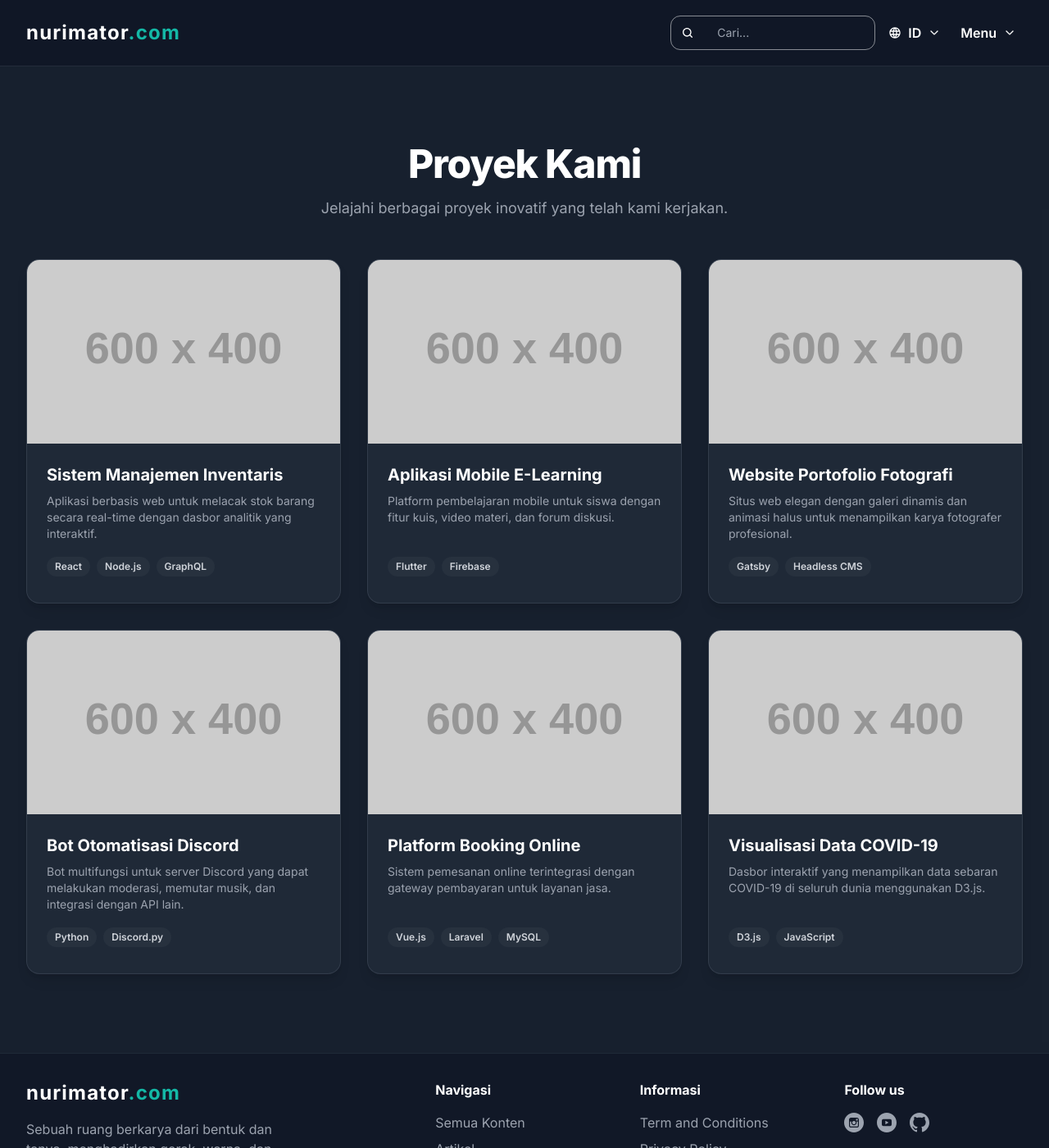
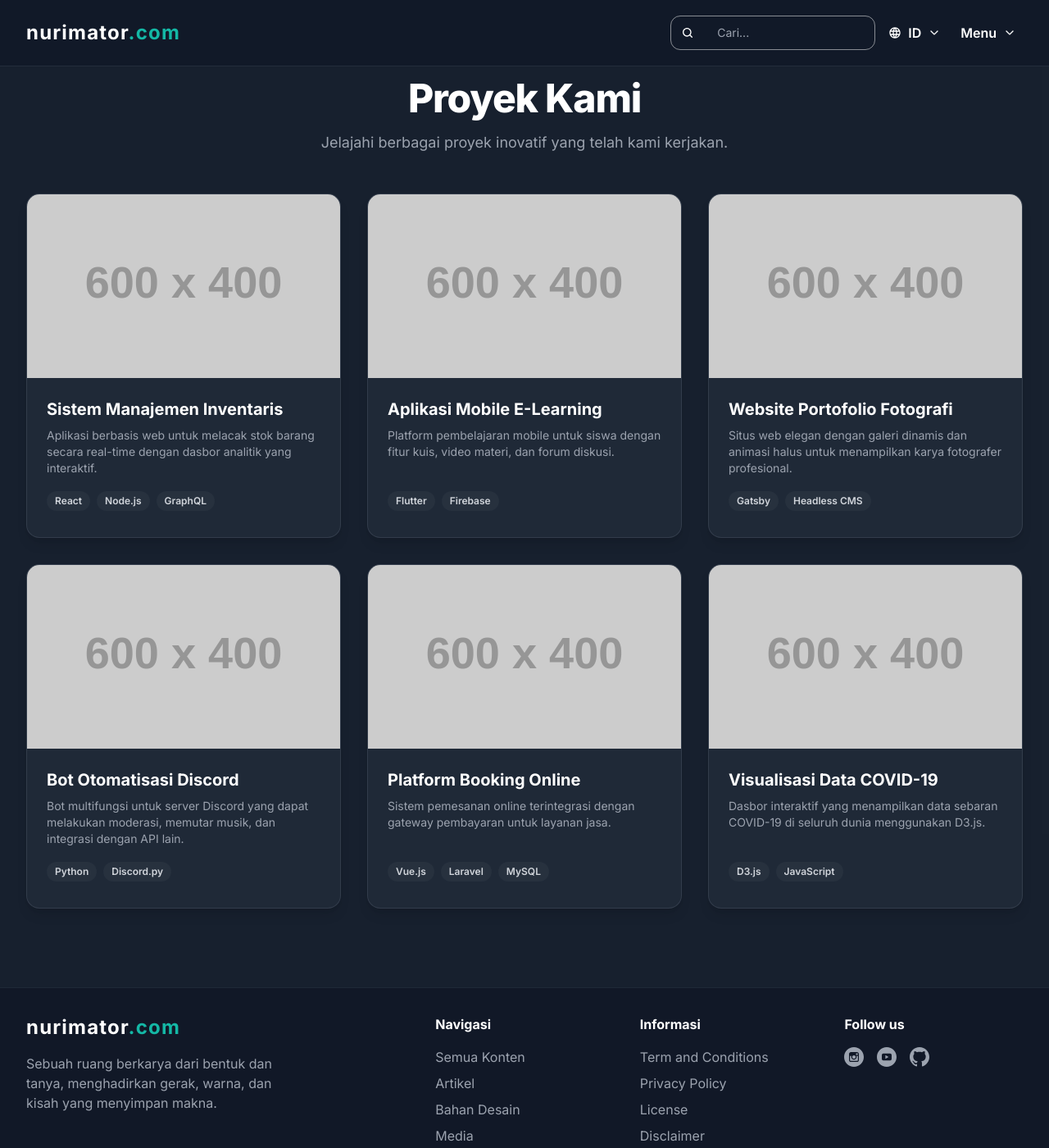
Before and after one commit to nurimator/n.dayverse.id, a Jekyll site: the page built from unused/proyek.html, in a window 1280 px wide and 1400 px high. Shown: the whole window at 82% size. Built offline with Jekyll 4.4.1, drawn with Linux system fonts in a browser that asks for light colours; nearby versions of some CDN libraries.

Commit message:
test header

```diff
--- a/_includes/header-v2.html
+++ b/_includes/header-v2.html
@@ -2,7 +2,7 @@
         body {
             font-family: 'Inter', sans-serif;
             background-color: #111827; /* bg-gray-900 */
-            padding-top: 80px; /* Placeholder for fixed header */
+        /*    padding-top: 80px;  Placeholder for fixed header */
         }
         /* Kelas untuk item menu yang terlihat */
         .menu-item-visible {
```
